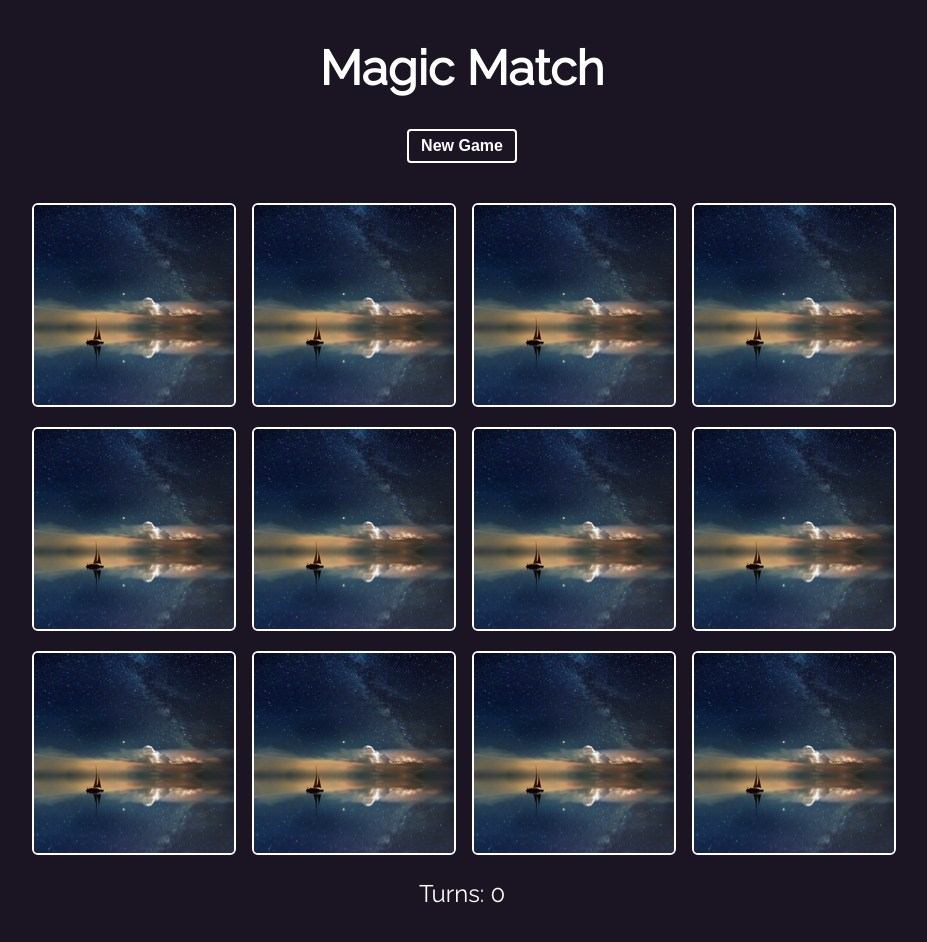
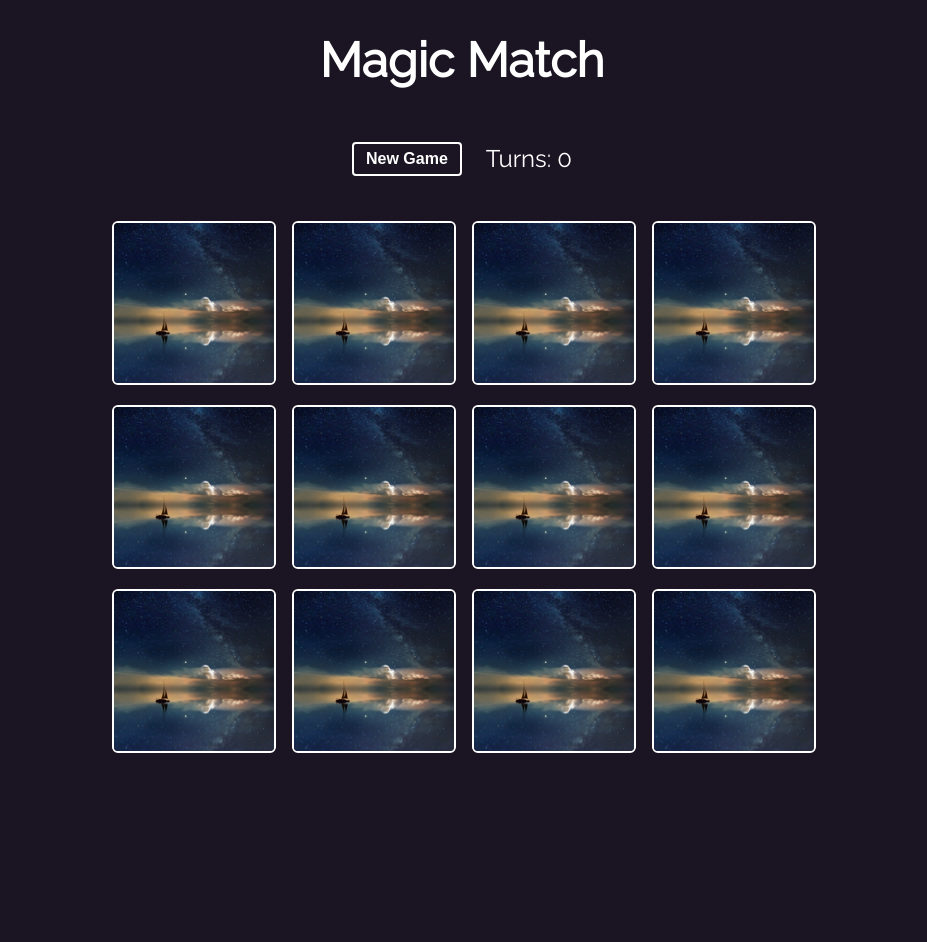
Before and after one commit to Ryhhill1998/react-memory-game, a React (Create React App) app: page / in a window 1280 px wide. Shown: the top 942 px of the page, without its empty margins (178-1105 px from the left). After the commit the page ends 800 px from the top, so only its background shows below. Built offline with nearby package versions, Linux system fonts and the light colour scheme; grey boxes are pictures that could not be loaded.

Commit message:
Added checker to identify when all cards are matched and game is over

```diff
--- a/src/App.css
+++ b/src/App.css
@@ -1,6 +1,7 @@
 .App {
-  max-width: 860px;
-  margin: 40px auto;
+  width: 100%;
+  max-width: 700px;
+  margin: 0 auto;
 }
 
 button {
@@ -14,6 +15,13 @@ button {
   font-size: 1rem;
 }
 
+.header {
+  display: flex;
+  align-items: center;
+  justify-content: center;
+  gap: 1em;
+}
+
 button:hover {
   background-color: #c23866;
   color: #fff;
@@ -21,8 +29,7 @@ button:hover {
 
 .card-grid {
   display: grid;
-  grid-template-columns: repeat(4, 1fr);
-
-  margin-top: 40px;
+  grid-template-columns: repeat(4, 0.5fr);
+  margin-top: 1em;
   gap: 20px;
 }
--- a/src/App.js
+++ b/src/App.js
@@ -72,7 +72,6 @@ const App = () => {
     });
 
     setCards(updatedCards);
-
     resetTurn();
   }, [choiceOne, choiceTwo]);
 
@@ -84,10 +83,35 @@ const App = () => {
     setDisabled(false);
   };
 
+  // check whether all cards are matched
+  const allCardsMatched = () => {
+    let allMatched = true;
+
+    cards.forEach((card) => {
+      if (!card.matched) {
+        allMatched = false;
+      }
+    });
+
+    return allMatched;
+  };
+
+  useEffect(() => {
+    if (!cards.length) return;
+    const gameOver = allCardsMatched();
+    if (gameOver) {
+      console.log("Game over");
+      console.log("Score: " + turns);
+    }
+  }, [cards]);
+
   return (
     <div className="App">
-      <h1>Magic Match</h1>
-      <button onClick={shuffleCards}>New Game</button>
+      <h1 className="title">Magic Match</h1>
+      <div className="header">
+        <button onClick={shuffleCards}>New Game</button>
+        <p>Turns: {turns}</p>
+      </div>
       <div className="card-grid">
         {cards.map((card) => (
           <Card
@@ -99,7 +123,6 @@ const App = () => {
           />
         ))}
       </div>
-      <p>Turns: {turns}</p>
     </div>
   );
 };
```
